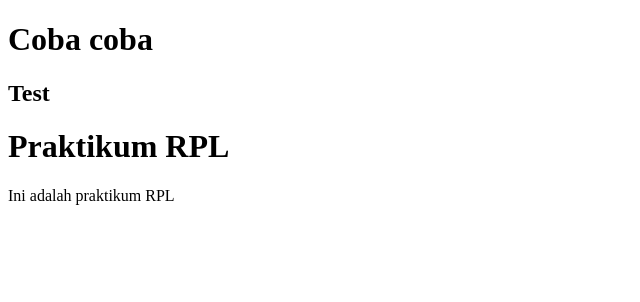
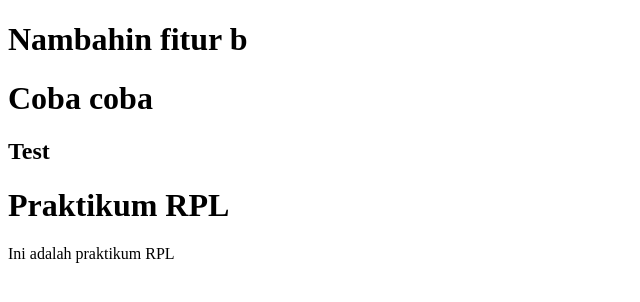
Before and after one commit to degitgitagitya/praktikumRPL, a plain HTML site: page index.html in a window 1280 px wide. Shown: the whole page, without its empty margins (0-640 px from the left). Drawn offline with Linux system fonts and the light colour scheme.

Commit message:
nambahin fitur b

```diff
--- a/index.html
+++ b/index.html
@@ -6,6 +6,7 @@
     <title>Praktikum RPL</title>
 </head>
 <body>
+    <h1>Nambahin fitur b</h1>
     <h1>Coba coba</h1>
     <h2>Test</h2>
     <h1>Praktikum RPL</h1>
```
